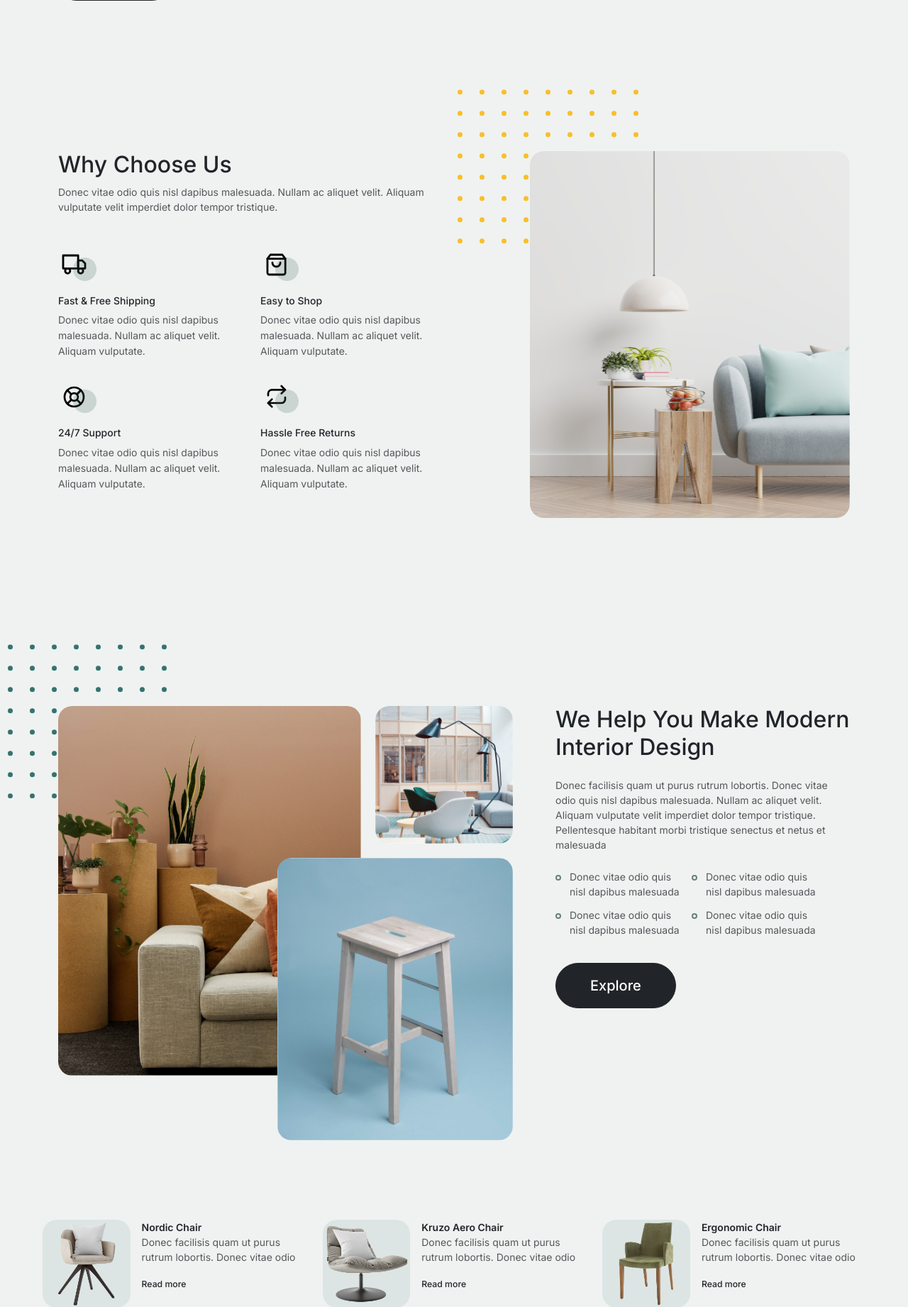
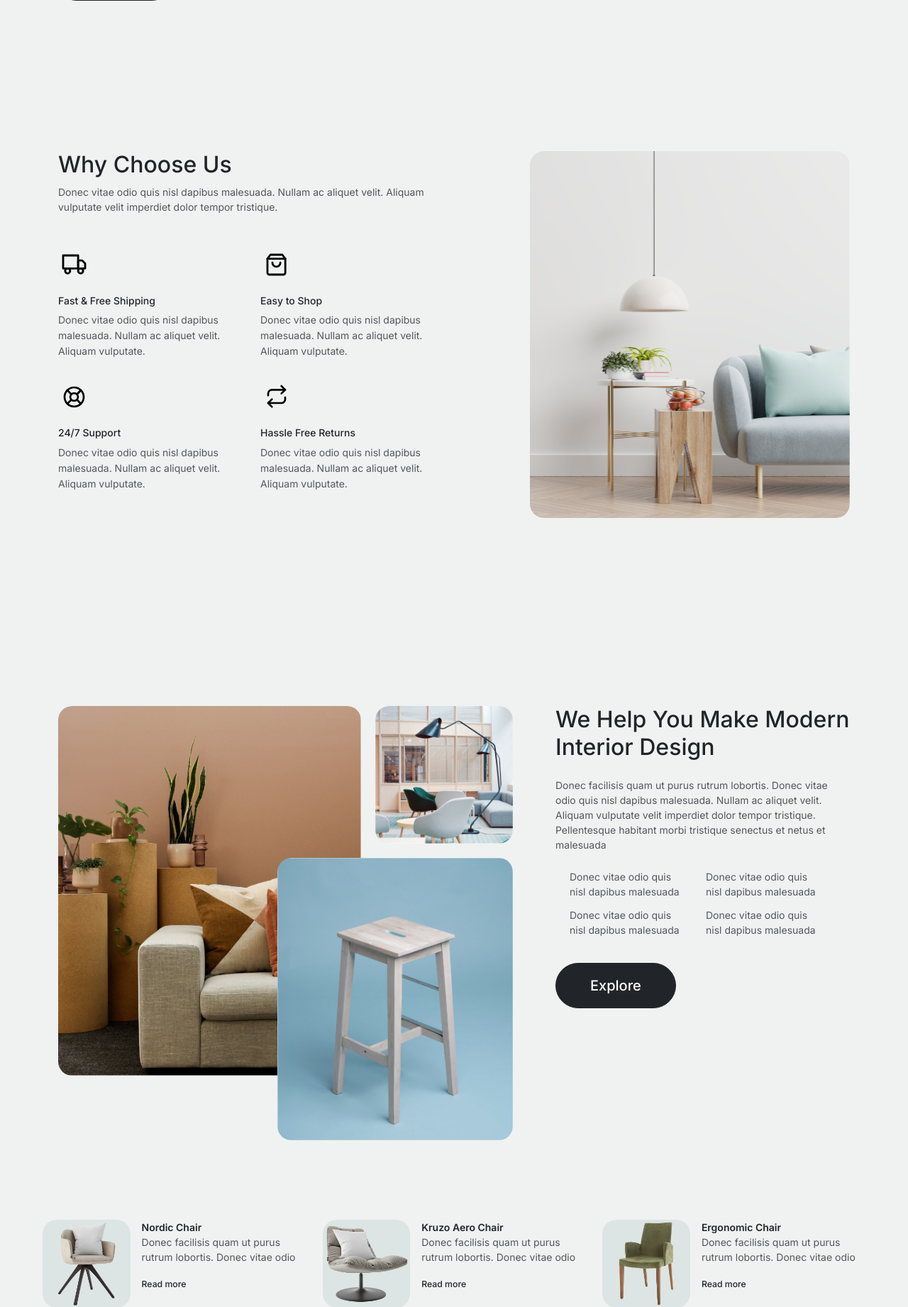
Before and after one commit to nebalane/nebalane.github.io, a PHP site: page / in a window 1280 px wide. Shown: the part 1176-3018 px from the top of the page at 71% size. Run offline with PHP 8.4, Linux system fonts and the light colour scheme.

Commit message:
Update style.css

```diff
--- a/midterm-furni/style.css
+++ b/midterm-furni/style.css
@@ -23,17 +23,6 @@ nav{
     padding: 12px 30px;
 }
 
-.hero-image::after{
-    content: "";
-    position: absolute;
-    width: 255px;
-    height: 217px;
-    background-image: url(images/dots-light.svg);
-    background-size: contain;
-    background-repeat: no-repeat;
-    right: 50px;
-}
-
 .why-choose-section {
     padding: 7rem 0;
 }
@@ -44,20 +33,6 @@ nav{
 
 .why-choose-section .img-wrap {
     position: relative;
-}
-
-.why-choose-section .img-wrap:before {
-    position: absolute;
-    content: "";
-    width: 255px;
-    height: 217px;
-    background-image: url("../images/dots-yellow.svg");
-    background-repeat: no-repeat;
-    background-size: contain;
-    -webkit-transform: translate(-40%, -40%);
-    -ms-transform: translate(-40%, -40%);
-    transform: translate(-40%, -40%);
-    z-index: -1;
 }
 
 .why-choose-section .img-wrap img {
@@ -72,17 +47,6 @@ nav{
     display: inline-block;
     position: relative;
     margin-bottom: 20px;
-}
-
-.feature .icon:before {
-    content: "";
-    width: 33px;
-    height: 33px;
-    position: absolute;
-    background: rgba(59, 93, 80, 0.2);
-    border-radius: 50%;
-    right: -8px;
-    bottom: 0;
 }
 
 .feature h3 {
@@ -104,20 +68,6 @@ nav{
     -ms-grid-columns: (1fr);
     grid-template-columns: repeat(27, 1fr);
     position: relative;
-}
-
-.we-help-section .imgs-grid:before {
-      position: absolute;
-      content: "";
-      width: 255px;
-      height: 217px;
-      background-image: url("../images/dots-green.svg");
-      background-size: contain;
-      background-repeat: no-repeat;
-      -webkit-transform: translate(-40%, -40%);
-      -ms-transform: translate(-40%, -40%);
-      transform: translate(-40%, -40%);
-      z-index: -1;
 }
 
 .we-help-section .imgs-grid .grid {
@@ -174,17 +124,6 @@ nav{
     position: relative;
     padding-left: 20px;
     font-size: 14px;
-}
-
-.custom-list li:before {
-    content: "";
-    width: 8px;
-    height: 8px;
-    border-radius: 50%;
-    border: 2px solid #3b5d50;
-    position: absolute;
-    left: 0;
-    top: 8px;
 }
 
 .best-products img{
```
